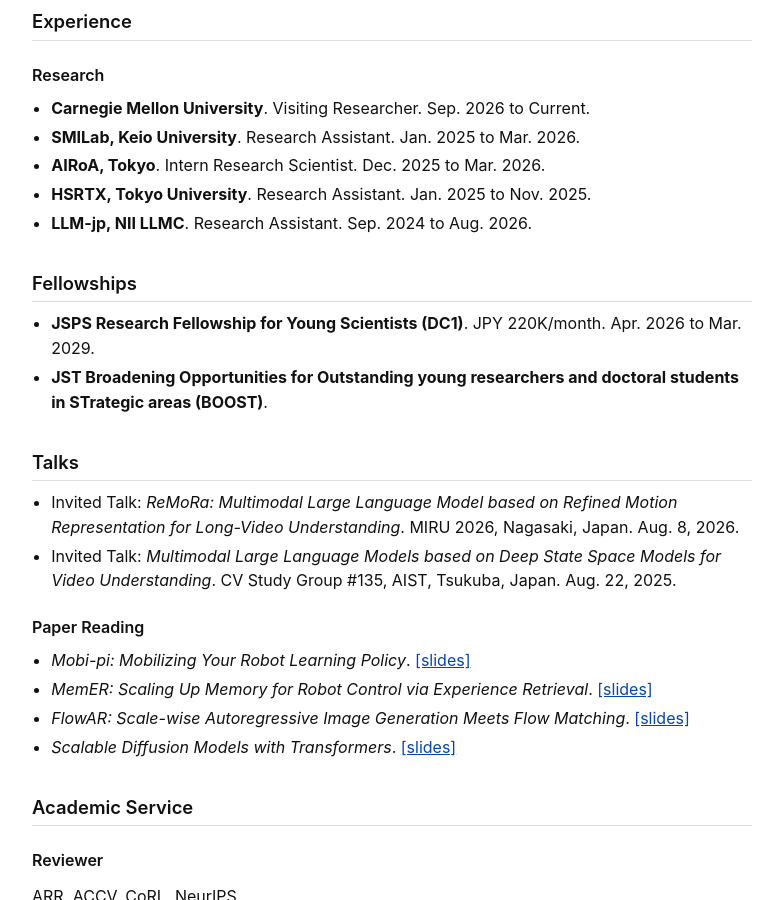
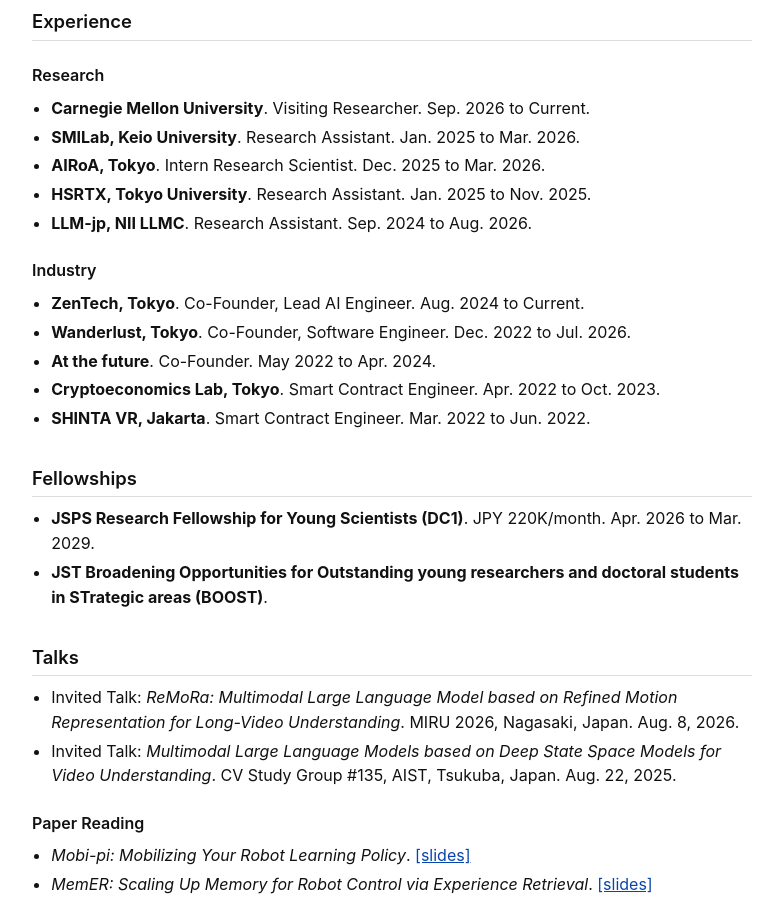
Before and after one commit to daichi1207/daichi1207.github.io, a Jekyll site: the page built from _pages/about.md, in a window 1280 px wide and 900 px high, scrolled down 3193 px. Shown: the whole window, without its empty margins (248-1031 px from the left). Built offline with Jekyll 4.4.1, drawn with Linux system fonts in a browser that asks for light colours.

Commit message:
:fire: up

```diff
--- a/_pages/about.md
+++ b/_pages/about.md
@@ -92,6 +92,15 @@ My research focuses on foundation models and multimodal language understanding f
   <li><b>LLM-jp, NII LLMC</b>. Research Assistant. Sep. 2024 to Aug. 2026.</li>
 </ul>
 
+<h3>Industry</h3>
+<ul>
+  <li><b>ZenTech, Tokyo</b>. Co-Founder, Lead AI Engineer. Aug. 2024 to Current.</li>
+  <li><b>Wanderlust, Tokyo</b>. Co-Founder, Software Engineer. Dec. 2022 to Jul. 2026.</li>
+  <li><b>At the future</b>. Co-Founder. May 2022 to Apr. 2024.</li>
+  <li><b>Cryptoeconomics Lab, Tokyo</b>. Smart Contract Engineer. Apr. 2022 to Oct. 2023.</li>
+  <li><b>SHINTA VR, Jakarta</b>. Smart Contract Engineer. Mar. 2022 to Jun. 2022.</li>
+</ul>
+
 <h2 id="fellowships">Fellowships</h2>
 <ul>
   <li><b>JSPS Research Fellowship for Young Scientists (DC1)</b>. JPY 220K/month. Apr. 2026 to Mar. 2029.</li>
```
